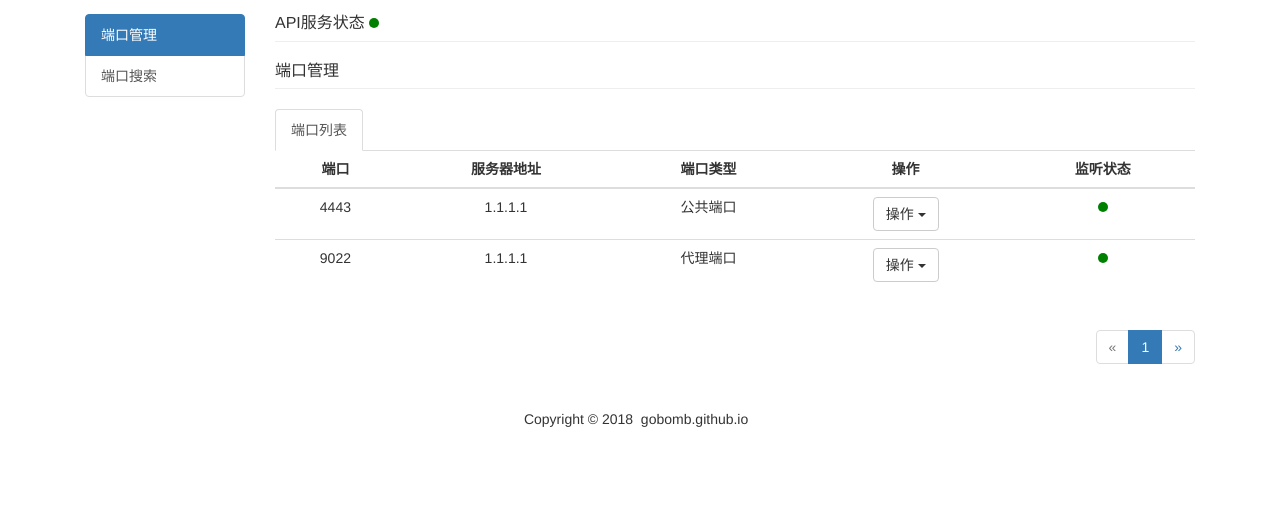
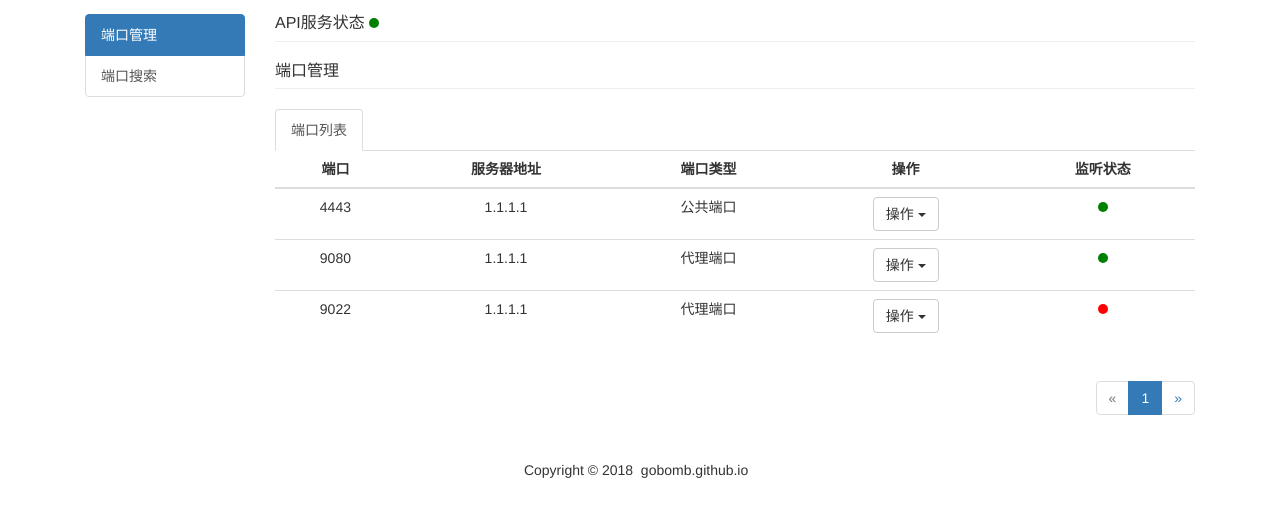
Before and after one commit to gobomb/dokodemo, a plain HTML site: page front/view/port.html in a window 1280 px wide. Shown: the part 58-574 px from the top of the page. Drawn offline with Linux system fonts and the light colour scheme; files that its build step writes are made by us from their sources; files whose address does not match are found by name.

Commit message:
update: front static data

```diff
--- a/front/view/port.html
+++ b/front/view/port.html
@@ -110,7 +110,7 @@
 						</tr>
 
 						<tr>
-							<td>9022</td>
+							<td>9080</td>
 							<td>1.1.1.1</td>
 	                        <td>代理端口</td>
 	                        <td>
@@ -129,6 +129,32 @@
 	                        	<span class="light green"></span>
 	                        </td>
 						</tr>
+
+
+
+
+						<tr>
+							<td>9022</td>
+							<td>1.1.1.1</td>
+	                        <td>代理端口</td>
+	                        <td>
+	                        	<div class="dropdown line-div">
+								  <button class="btn btn-default dropdown-toggle" type="button" id="dropdownMenu1" data-toggle="dropdown" >
+								    操作
+								    <span class="caret"></span>
+								  </button>
+								  <ul class="dropdown-menu" aria-labelledby="dropdownMenu1">
+								    <li><a href="#">关闭端口监听</a></li>
+								    <li role="presentation"><a href="" role="button"  data-toggle="modal" data-target="#myModal">查看端口信息</a></li>
+								  </ul>
+								</div>
+	                        </td>
+	                         <td>
+	                        	<span class="light red"></span>
+	                        </td>
+						</tr>
+
+
 
 
 
@@ -174,13 +200,13 @@
 						</tr>
 					</thead>
 					<tbody>
-						<tr>
+						<!-- <tr>
 							<td>t002</td>
 							<td>c001</td>
 	                        <td>1.1.1.1:9022</td>
 	                        <td>192.168.1.2:22</td>
 	                        <td><span class="light green"></span></td>
-						</tr>
+						</tr> -->
 						<tr>
 							<td>t001</td>
 							<td>c001</td>
```
